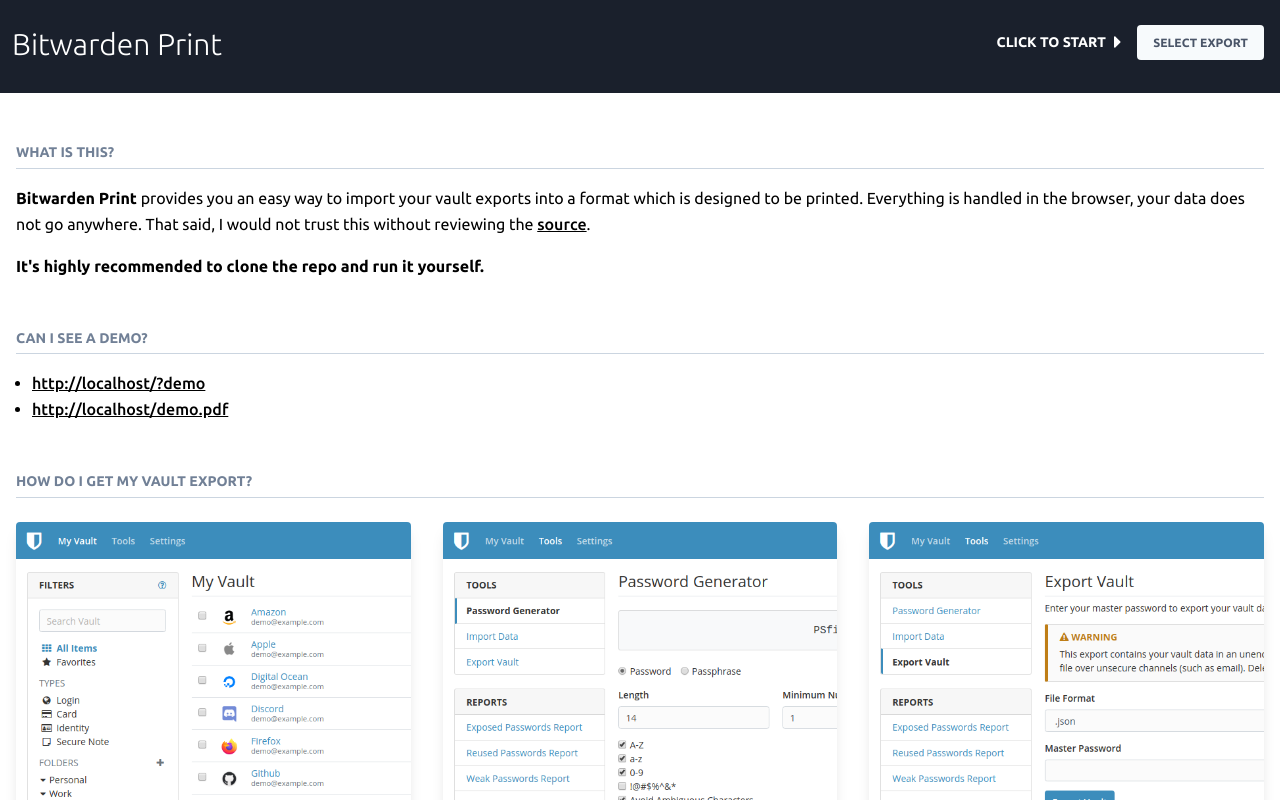
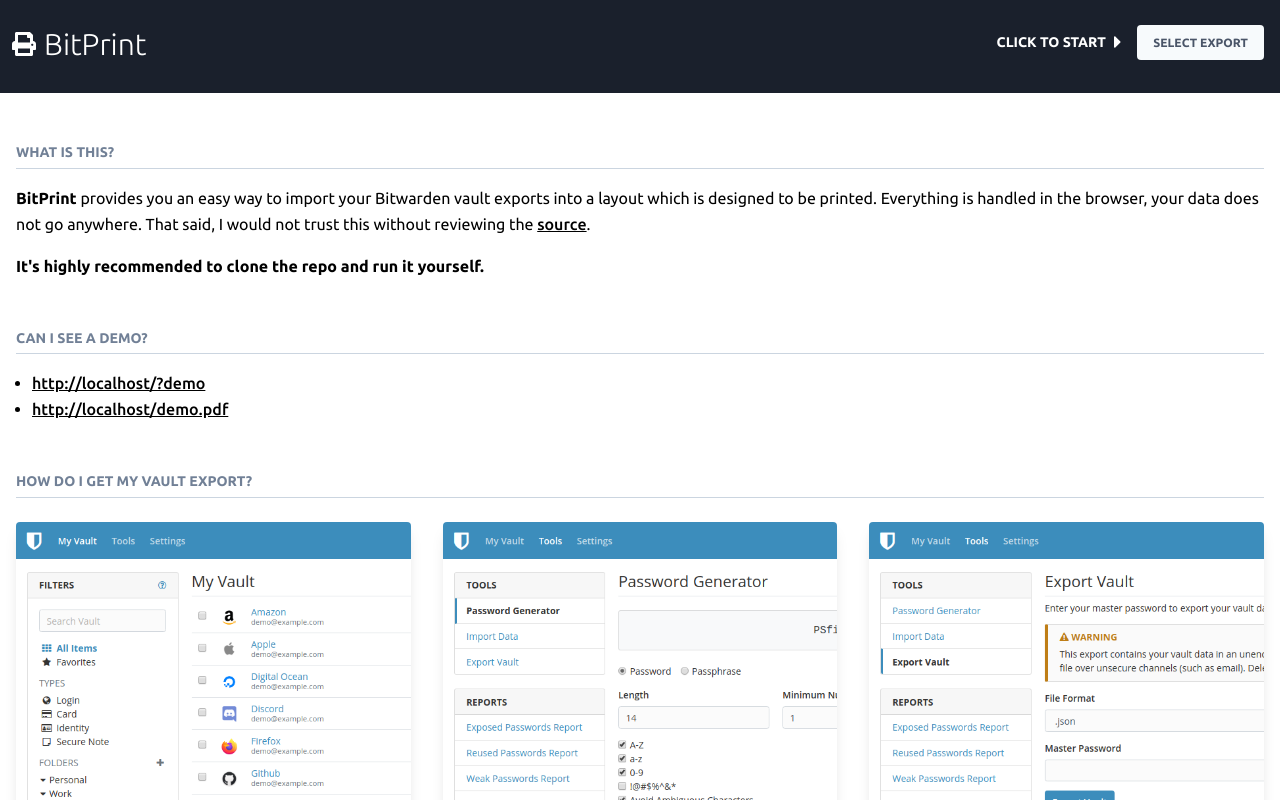
Before and after one commit to krestaino/bitprint, a React (Create React App) app in the folder client/: page / in a window 1280 px wide. Shown: the top 800 px of the page. Built offline with nearby package versions, Linux system fonts and the light colour scheme; the HTML template or start-up script is replaced by a standard one.

Commit message:
refactor: rename to bitprint

```diff
--- a/client/package.json
+++ b/client/package.json
@@ -1,10 +1,10 @@
 {
   "name": "client",
-  "version": "1.2.0",
+  "version": "1.3.0",
   "license": "MIT",
   "repository": {
     "type": "git",
-    "url": "https://github.com/krestaino/bitwarden-print.git"
+    "url": "https://github.com/krestaino/bitprint.git"
   },
   "scripts": {
     "start": "npm-run-all -p start:css start:js",
--- a/client/public/index.html
+++ b/client/public/index.html
@@ -5,7 +5,7 @@
     <link rel="icon" href="%PUBLIC_URL%/favicon.ico" />
     <meta name="viewport" content="width=device-width, initial-scale=1" />
     <meta name="theme-color" content="#000000" />
-    <meta name="description" content="Print your Bitwarden backups." />
+    <meta name="description" content="Print your Bitwarden exports." />
     <link rel="apple-touch-icon" href="logo192.png" />
     <!--
       manifest.json provides metadata used when your web app is installed on a
@@ -23,7 +23,7 @@
       work correctly both with client-side routing and a non-root public URL.
       Learn how to configure a non-root public URL by running `npm run build`.
     -->
-    <title>Bitwarden Print</title>
+    <title>BitPrint</title>
   </head>
   <body>
     <noscript>You need to enable JavaScript to run this app.</noscript>
--- a/client/src/App.js
+++ b/client/src/App.js
@@ -3,6 +3,7 @@
 import csv from 'csvtojson';
 
 import packageJson from '../package.json';
+import { ReactComponent as PrintIcon } from './assets/print.svg';
 import { ReactComponent as ArrowLogo } from './assets/arrow.svg';
 import { ReactComponent as UndoLogo } from './assets/undo.svg';
 import Intro from './components/Intro.js';
@@ -179,8 +180,9 @@
                 'flex justify-between items-center flex-col md:flex-row': true
               })}
             >
-              <h1 className="font-hairline text-2xl md:text-3xl mb-4 md:-mb-2 -m-1">
-                Bitwarden Print
+              <h1 className="font-hairline text-2xl md:text-3xl mb-4 md:-mb-2 -m-1 flex items-center">
+                <PrintIcon className="h-6 mr-2" />
+                <span>BitPrint</span>
               </h1>
               <div className="flex items-center">
                 <span className="flex items-center font-bold uppercase text-sm mr-4 slide-in-left">
@@ -323,11 +325,11 @@
               <div className="container flex">
                 <span className="ml-auto inline-flex p-8 pb-8 slide-in-bottom">
                   <button
-                    className="btn -lg -active shadow-md"
+                    className="btn -rounded -lg -active shadow-md flex items-center"
                     onClick={() => window.print()}
                     style={{ pointerEvents: 'all' }}
                   >
-                    Print
+                    <PrintIcon className="h-4 mr-2" /> Print
                   </button>
                 </span>
               </div>
@@ -430,7 +432,12 @@
         <footer className="text-center m-12 text-gray-700 font-mono font-sm mt-auto pt-4 no-print">
           <span>v{packageJson.version}</span>
           <span> – </span>
-          <a className="font-bold" href={packageJson.repository.url} target="_blank">
+          <a
+            className="font-bold"
+            href={packageJson.repository.url}
+            rel="noopener noreferrer"
+            target="_blank"
+          >
             GitHub
           </a>
         </footer>
--- a/client/src/components/Intro.js
+++ b/client/src/components/Intro.js
@@ -16,10 +16,10 @@
             What is this?
           </h2>
           <p>
-            <strong>Bitwarden Print</strong> provides you an easy way to import your vault exports
-            into a format which is designed to be printed. Everything is handled in the browser,
-            your data does not go anywhere. That said, I would not trust this without reviewing the{' '}
-            <a href={packageJson.repository.url}>source</a>.
+            <strong>BitPrint</strong> provides you an easy way to import your Bitwarden vault
+            exports into a layout which is designed to be printed. Everything is handled in the
+            browser, your data does not go anywhere. That said, I would not trust this without
+            reviewing the <a href={packageJson.repository.url}>source</a>.
           </p>
           <p className="mt-4">
             <strong className="font-bold">
--- a/client/src/index.css
+++ b/client/src/index.css
@@ -98,6 +98,10 @@
   @apply px-6 py-4 text-sm;
 }
 
+.btn.-rounded {
+  @apply rounded-full;
+}
+
 .-active .btn,
 .-active.btn {
   @apply bg-blue-500 text-white;
```
Also changed, not shown: package.json (+4 -4 lines), client/public/manifest.json, client/src/assets/print.svg (added), 1 other file (tests, documents, lock files or other folders).
